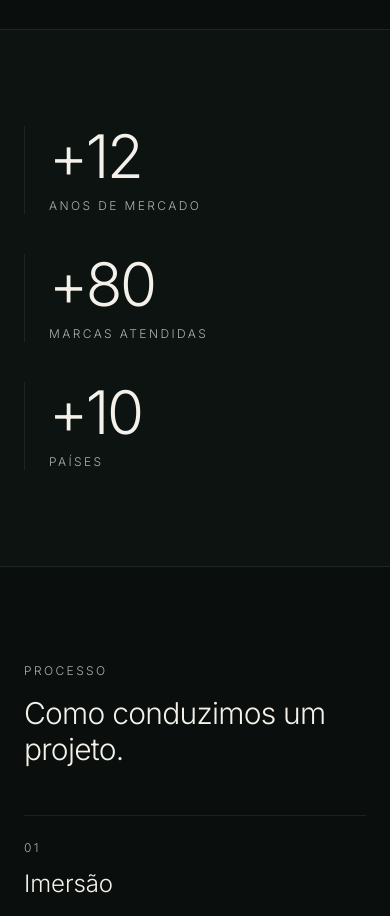
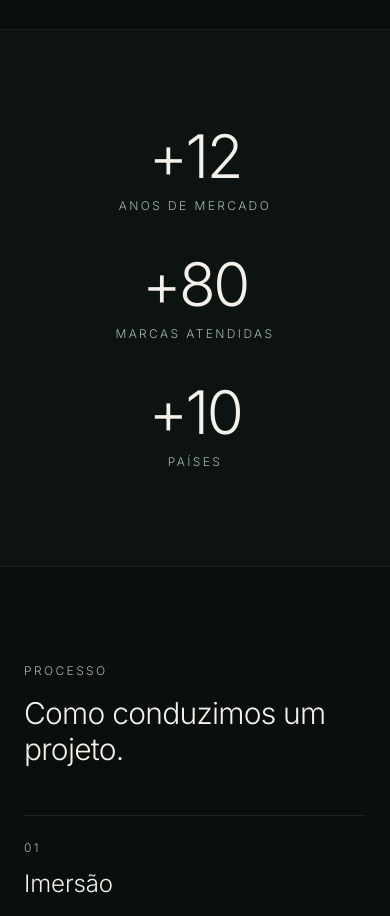
Before and after one commit to joaofcoutinho/akira, a Next.js app: page /quem-somos in a window 390 px wide. Shown: the part 1620-2536 px from the top of the page. Built offline with nearby package versions, Linux system fonts and the light colour scheme; no server answers.

Commit message:
feat: metricas

```diff
--- a/app/quem-somos/page.tsx
+++ b/app/quem-somos/page.tsx
@@ -57,7 +57,7 @@ export default function QuemSomosPage() {
               <li
                 key={s.label}
                 data-stagger
-                className="flex flex-col gap-3 border-l border-line pl-6 md:border-l md:pl-8"
+                className="flex flex-col gap-3 text-center md:border-l md:border-line md:pl-8 md:text-left"
               >
                 <span className="text-6xl font-light tracking-tightest text-bone md:text-7xl">
                   {s.value}
```
